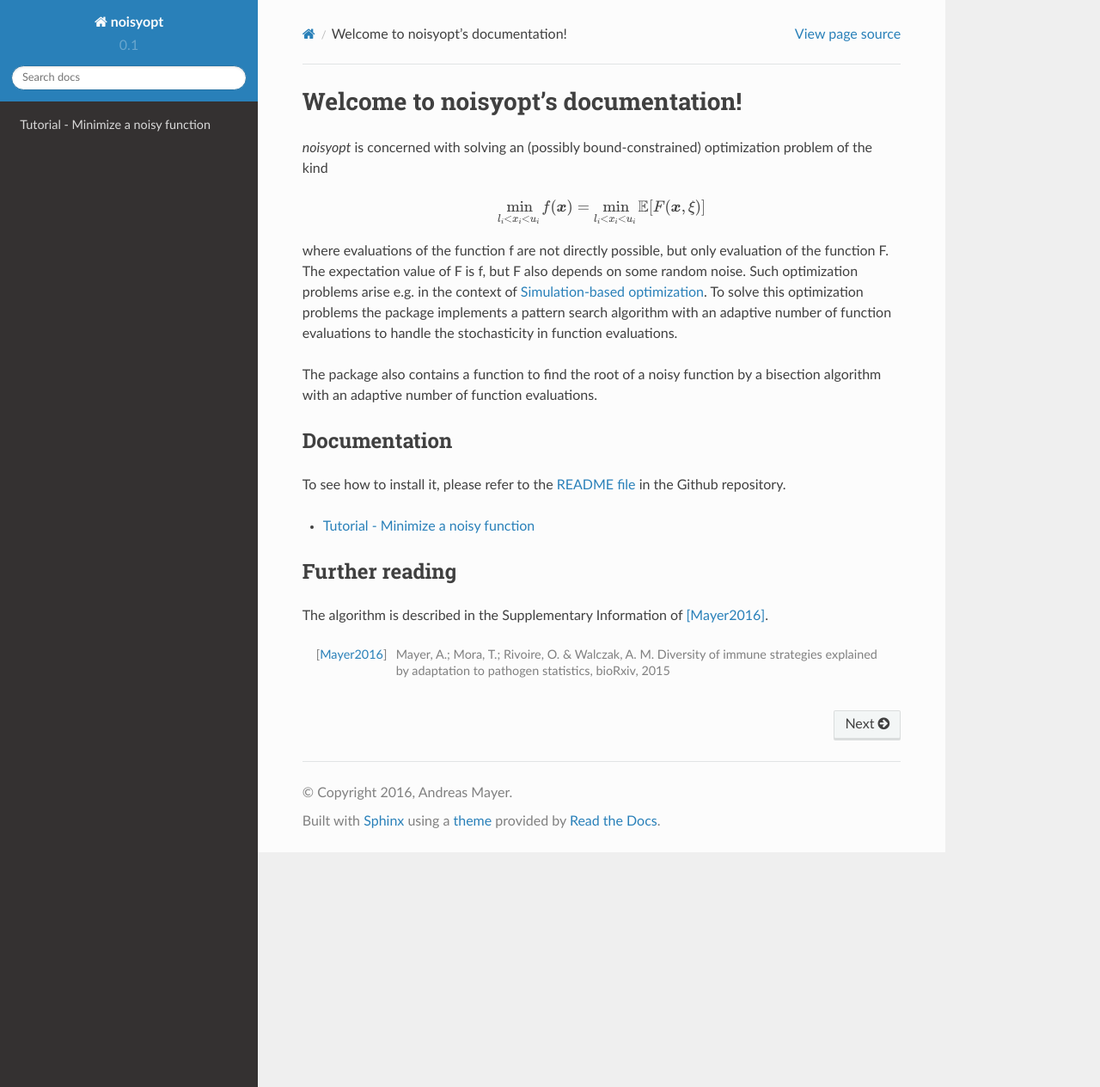
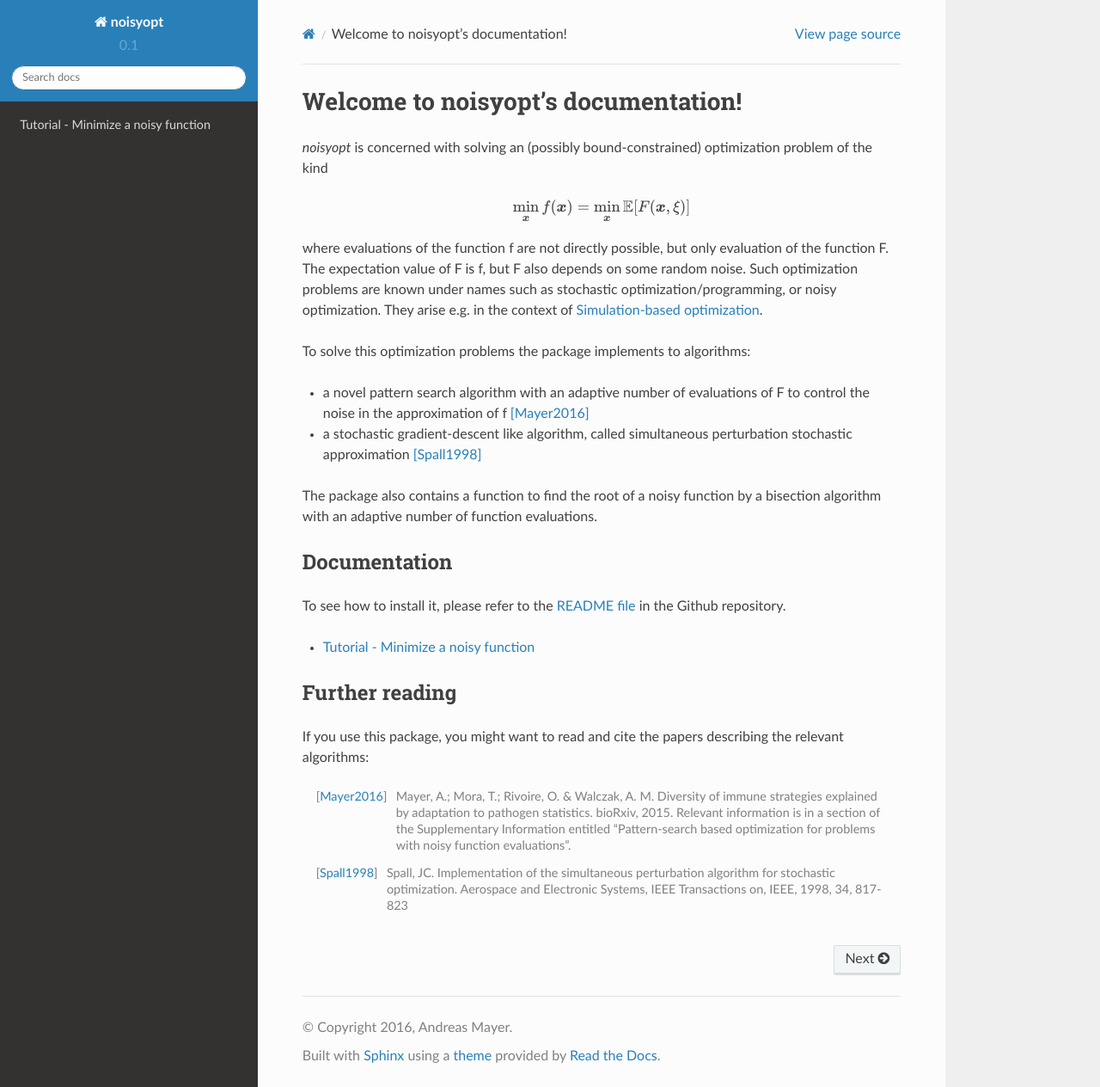
Before and after one commit to andim/noisyopt, a Sphinx documentation site: the page built from doc/index.rst, in a window 1280 px wide and 1264 px high. Shown: the whole window at 86% size. Built offline with Sphinx 7.4.7 and the Read the Docs theme 2.0.0, drawn with Linux system fonts in a browser that asks for light colours; formulas are drawn with MathJax 3; pages that are not in the unit, such as notebooks, are missing from menus.

Commit message:
doc intro updated

```diff
--- a/doc/index.rst
+++ b/doc/index.rst
@@ -7,16 +7,18 @@ Welcome to noisyopt's documentation!
 
 .. math::
 
-    \min_{ l_i < x_i < u_i} f(\boldsymbol x) = \min_{l_i < x_i < u_i} \mathbb{E}[F(\boldsymbol x, \xi)]
+    \min_{\boldsymbol x} f(\boldsymbol x) = \min_{\boldsymbol x} \mathbb{E}[F(\boldsymbol x, \xi)]
 
 where evaluations of the function f are not directly possible, but only evaluation
 of the function F. The expectation value of F is f, but F also depends on some random
 noise.
-Such optimization problems arise e.g. in the context of `Simulation-based optimization
-<https://en.wikipedia.org/wiki/Simulation-based_optimization>`_.
-To solve this optimization problems the package implements a pattern search
-algorithm with an adaptive number of function evaluations to handle the stochasticity
-in function evaluations.
+Such optimization problems are known under names such as stochastic optimization/programming, or noisy optimization.
+They arise e.g. in the context of `Simulation-based optimization <https://en.wikipedia.org/wiki/Simulation-based_optimization>`_.
+
+To solve this optimization problems the package implements to algorithms:
+
+- a novel pattern search algorithm with an adaptive number of evaluations of F to control the noise in the approximation of f [Mayer2016]_
+- a stochastic gradient-descent like algorithm, called simultaneous perturbation stochastic approximation [Spall1998]_
 
 The package also contains a function to find the root of a noisy function by a bisection
 algorithm with an adaptive number of function evaluations.
@@ -36,6 +38,7 @@ To see how to install it, please refer to the `README file
 Further reading
 ---------------
 
-The algorithm is described in the Supplementary Information of [Mayer2016]_.
+If you use this package, you might want to read and cite the papers describing the relevant algorithms:
 
-.. [Mayer2016] Mayer, A.; Mora, T.; Rivoire, O. & Walczak, A. M. Diversity of immune strategies explained by adaptation to pathogen statistics, bioRxiv, 2015
+.. [Mayer2016] Mayer, A.; Mora, T.; Rivoire, O. & Walczak, A. M. Diversity of immune strategies explained by adaptation to pathogen statistics. bioRxiv, 2015. Relevant information is in a section of the Supplementary Information entitled "Pattern-search based optimization for problems with noisy function evaluations".
+.. [Spall1998] Spall, JC. Implementation of the simultaneous perturbation algorithm for stochastic optimization. Aerospace and Electronic Systems, IEEE Transactions on, IEEE, 1998, 34, 817-823
```
